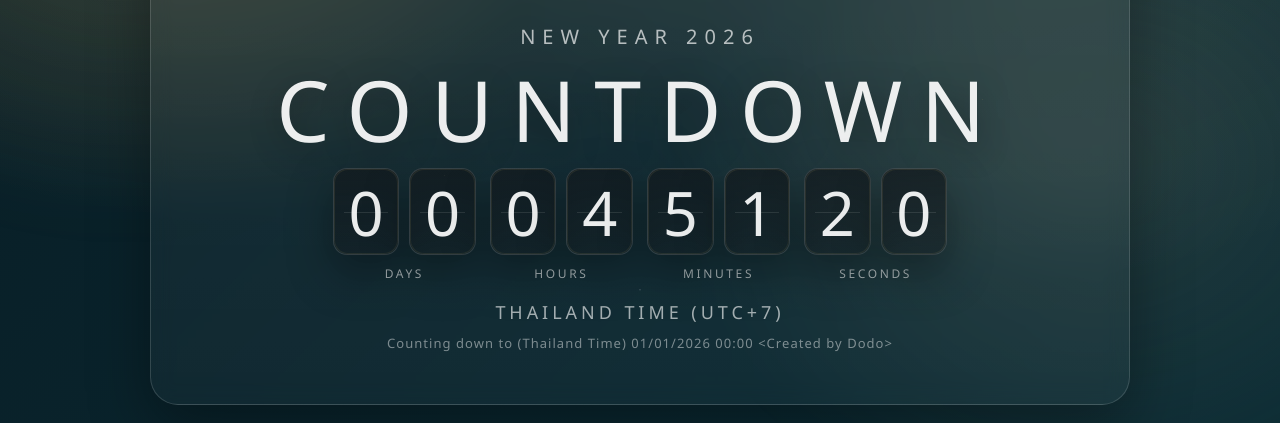
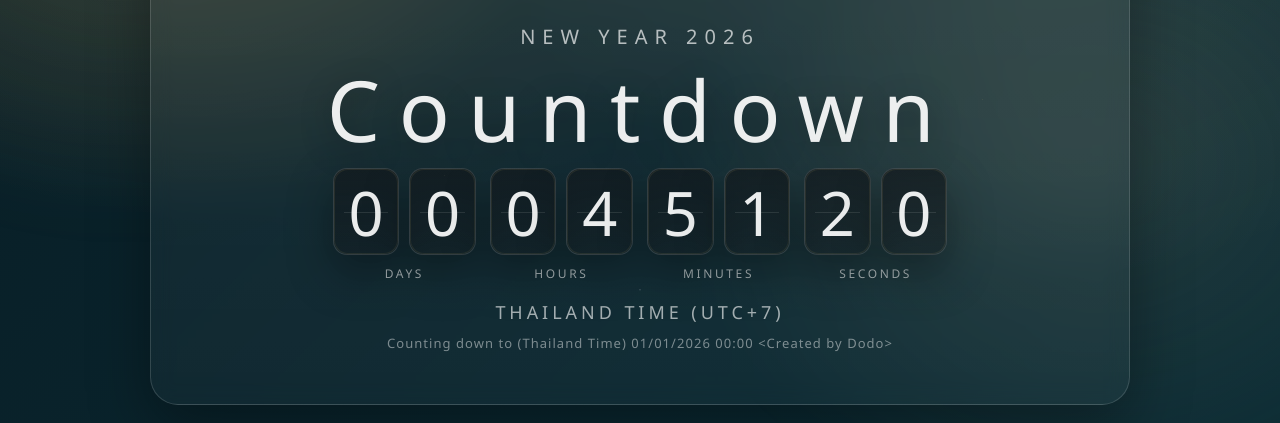
Before and after one commit to peerakarnwnk-star/Count-Down-2026, a plain HTML site: page index.html in a window 1280 px wide. Shown: the part 377-800 px from the top of the page. Drawn offline with Linux system fonts and the light colour scheme; no server answers.

Commit message:
Update index.html

```diff
--- a/index.html
+++ b/index.html
@@ -349,7 +349,7 @@ function setFinished(){
 
 function setRunning(){
   $("mainText").classList.remove("shimmer");
-  $("mainText").textContent = "COUNTDOWN";
+  $("mainText").textContent = "Countdown";
   $("hint").textContent = "Counting down to (Thailand Time) 01/01/2026 00:00 <Created by Dodo>";
   $("confetti").classList.remove("on");
 }
```
